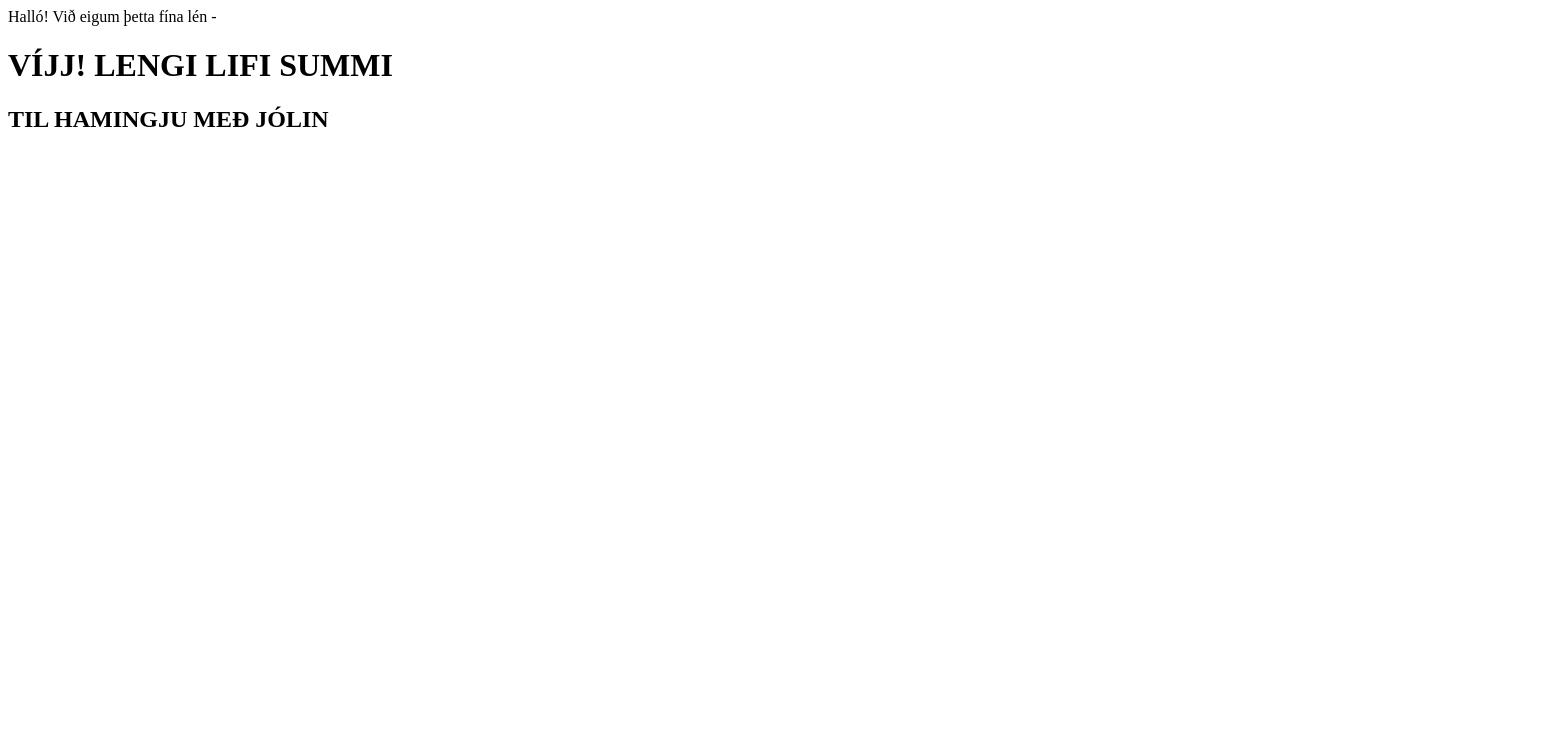
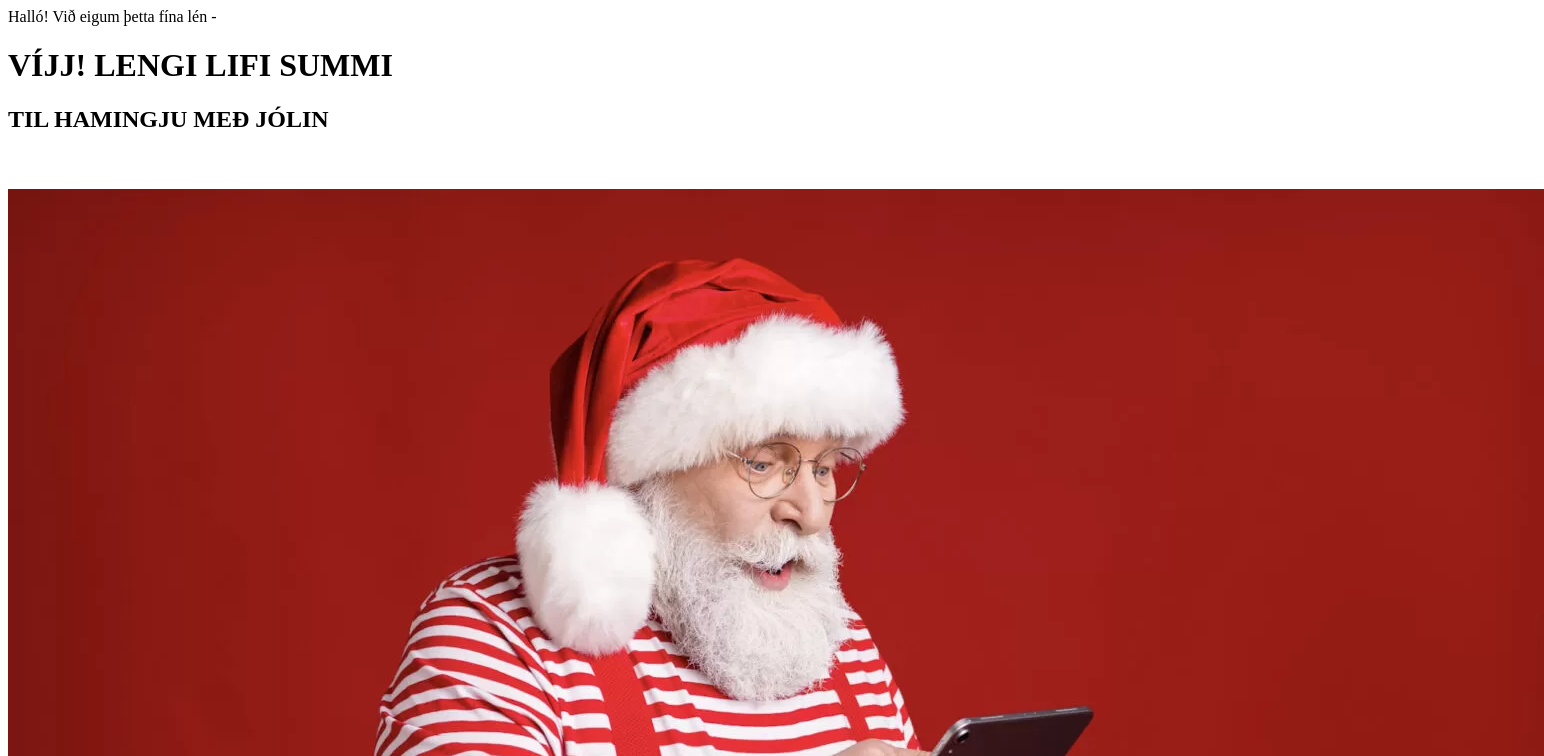
Before and after one commit to gsmari/summi.github.io, a plain HTML site: page index.html in a window 1280 px wide. Shown: the top 756 px of the page, 1544 px wide, since content can reach past the window. Drawn offline with Linux system fonts and the light colour scheme.

Commit message:
Update index.html img

```diff
--- a/index.html
+++ b/index.html
@@ -1,3 +1,6 @@
 Halló! Við eigum þetta fína lén - <h1>VÍJJ! LENGI LIFI SUMMI</h1>
 
 <h2>TIL HAMINGJU MEÐ JÓLIN</h2>
+
+<br><br>
+<img src="shutterstock_1827983042-1-stock-image-santa-tablet-1536x1024.jpg.webp">
```
